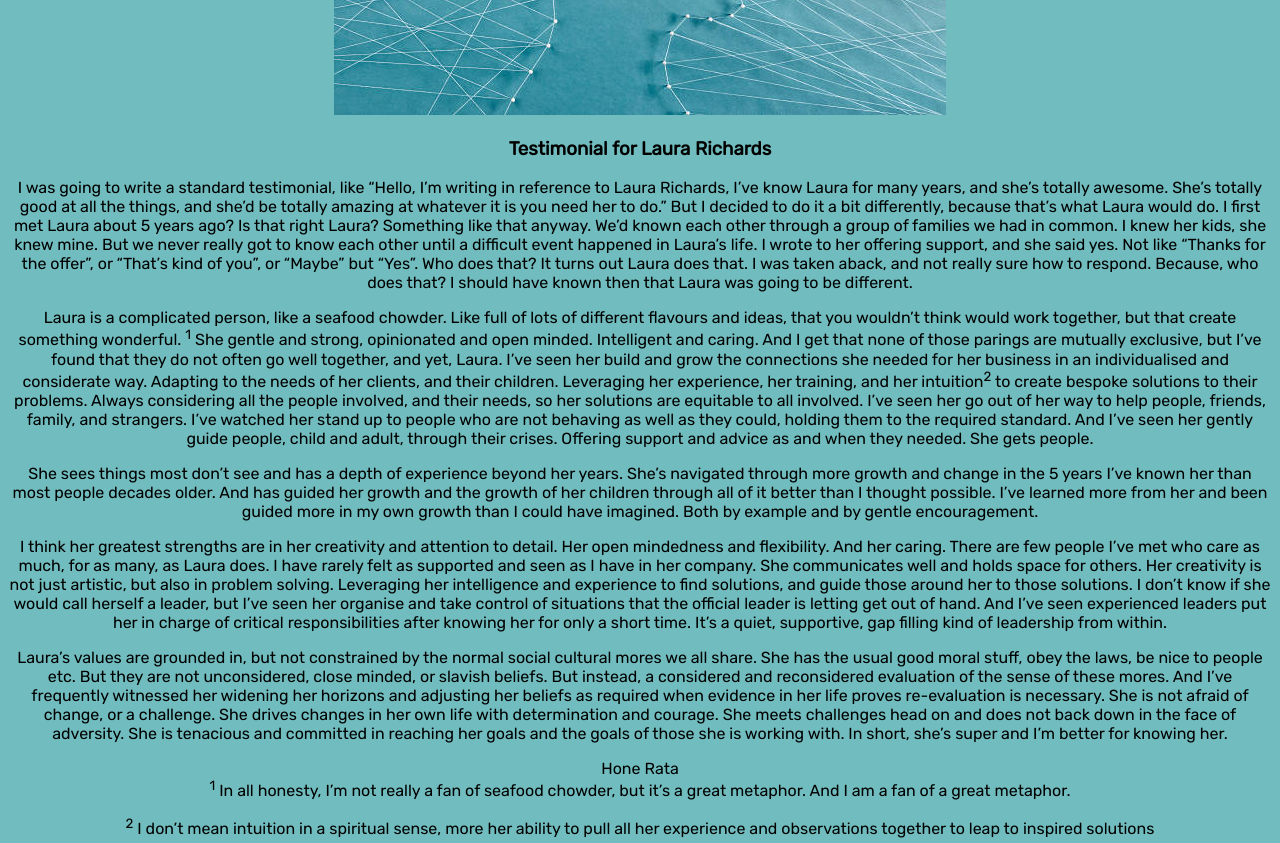
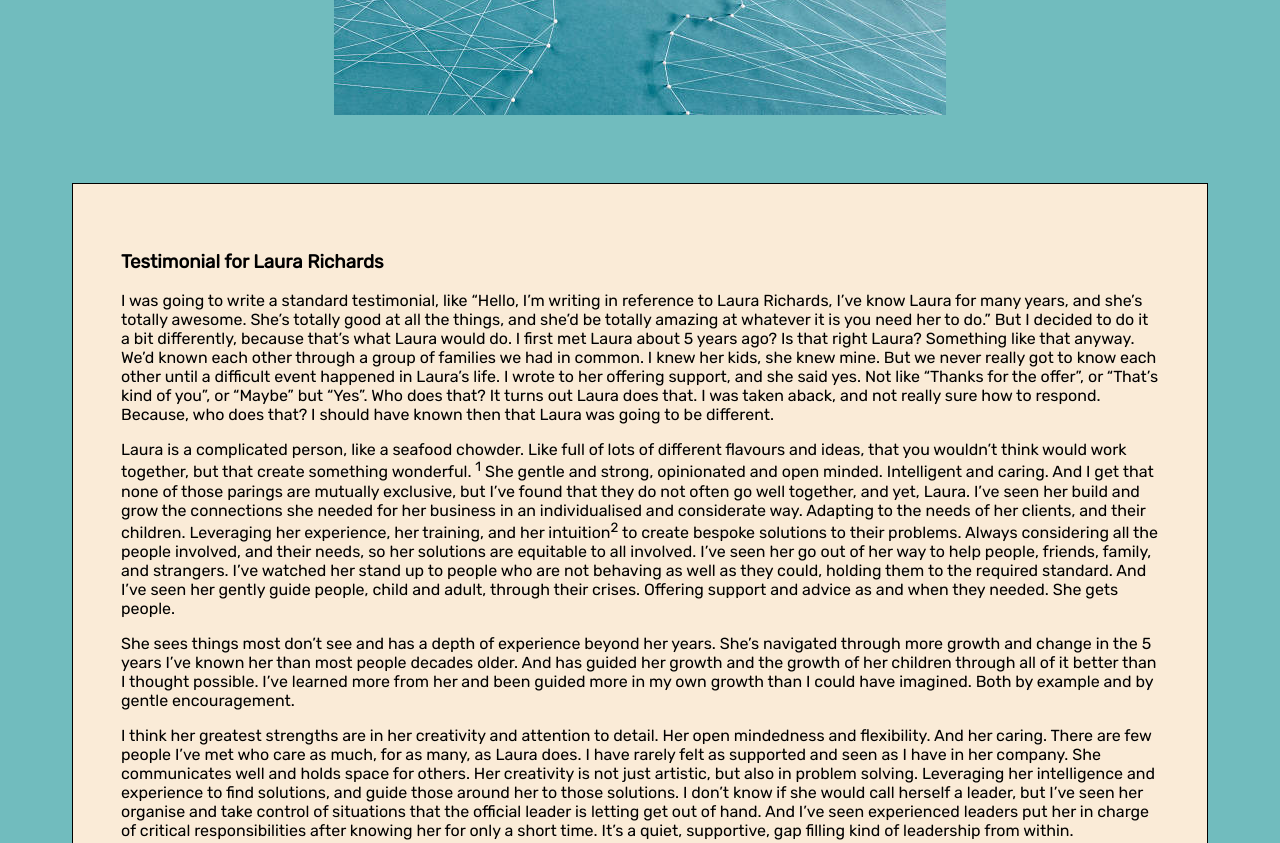
Before and after one commit to laura-richards/laura-richards.github.io, a plain HTML site: page blog/core-blogs/identity-values.html in a window 1280 px wide. Shown: the part 1420-2263 px from the top of the page. Drawn offline with Linux system fonts and the light colour scheme.

Commit message:
Add css for identity blog

```diff
--- a/styles/main.css
+++ b/styles/main.css
@@ -51,6 +51,10 @@ a {
   width: 20%;
   height: auto;
 }
+
+img {
+  max-width: 100%;
+}
 ul {
   padding: 0;
 }
@@ -77,3 +81,11 @@ section {
   text-align: left;
   border-bottom: solid 3px black;
 }
+
+#testimonial {
+  border: solid 1px black;
+  background-color: antiquewhite;
+  text-align: left;
+  padding: 3rem;
+  margin: 4rem;
+}
```
